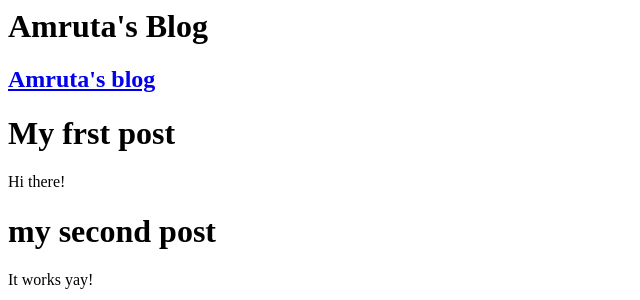
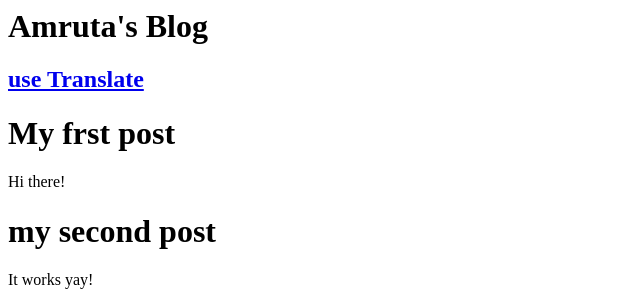
Before and after one commit to amruta154/my-first-blog, a Django app: page / in a window 1280 px wide. Shown: the top 300 px of the page, without its empty margins (0-640 px from the left). Run offline with Django 3.2, Linux system fonts and the light colour scheme.

Commit message:
changed the html for the site

```diff
--- a/blog/templates/blog/post_list.html
+++ b/blog/templates/blog/post_list.html
@@ -7,7 +7,7 @@
 
         <p><h1>Amruta's Blog</h1></p>
 
-        <div><h2><a href="http://amruta154.pythonanywhere.com/admin/">Amruta's blog</a></h2>
+        <div><h2><a href="http://amruta154.pythonanywhere.com/admin/">use Translate</a></h2>
         </div>
         <p><h1>My frst post</h1></p>
         <p>Hi there!</p>
```
